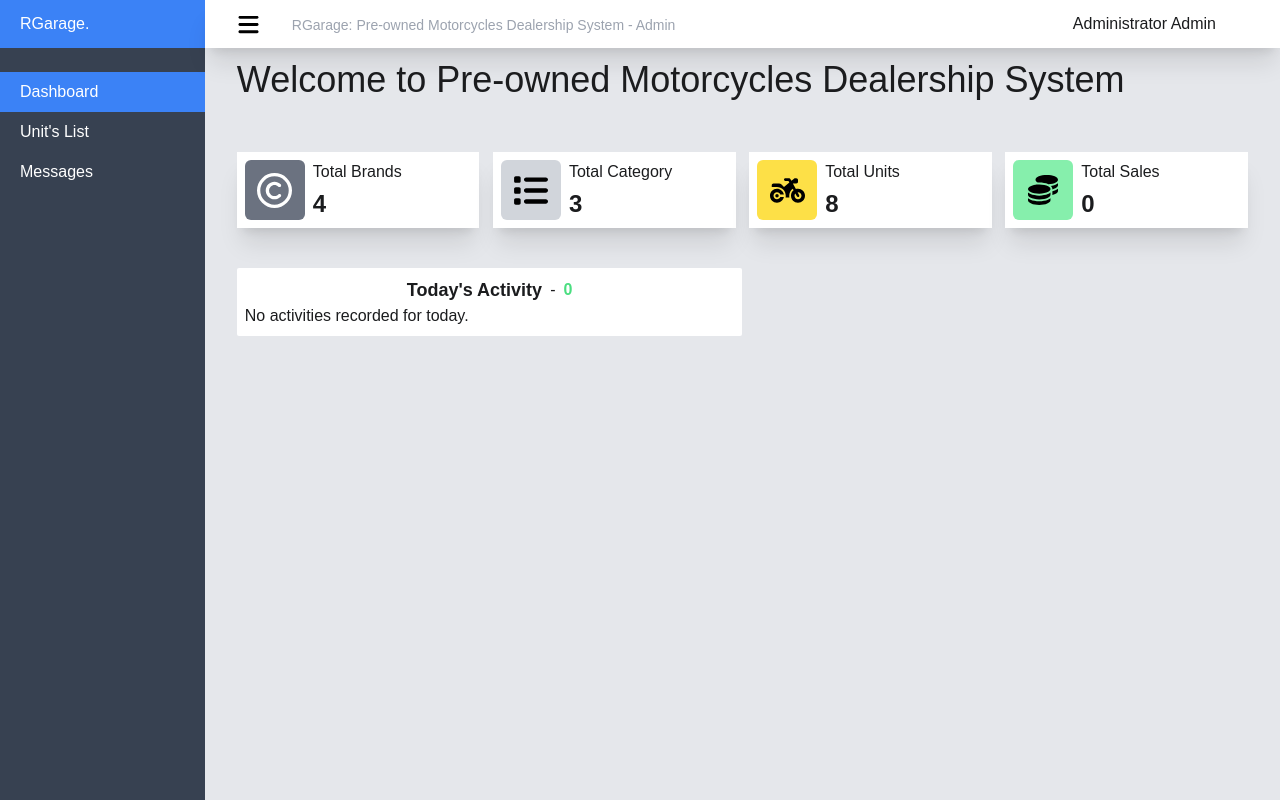
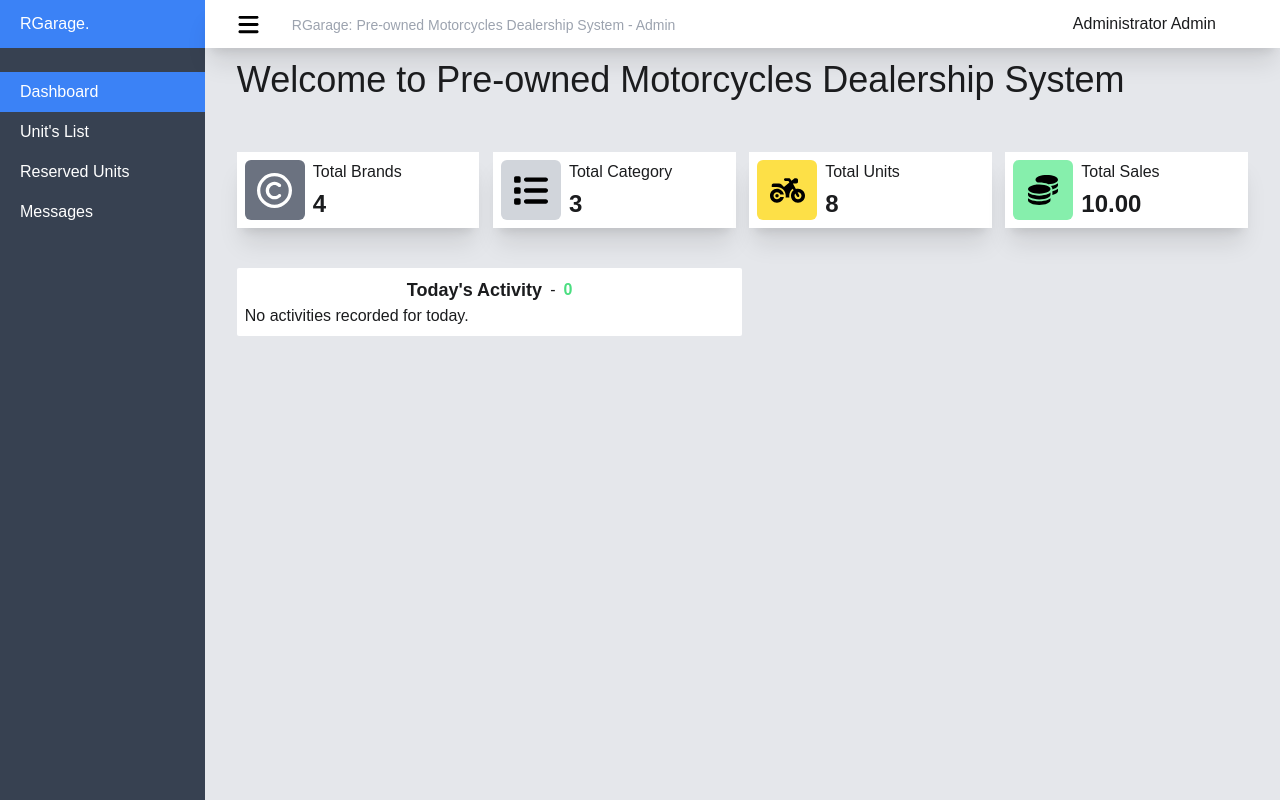
Before and after one commit to jericViernes30/RGarage, a PHP site: page /RGarage/admin/dashboard in a window 1280 px wide. Run offline with PHP 8.4, Linux system fonts and the light colour scheme; data comes from the database, SQL or seed files in the repository; tables that the repository leaves empty or names only in its code hold one stand-in row (values such as "Sample post"); some libraries are stand-ins or nearby versions.

Commit message:
new links

```diff
--- a/views/admin/dashboard.php
+++ b/views/admin/dashboard.php
@@ -13,6 +13,7 @@
         <div class="w-full flex flex-col">
             <a href="/RGarage/admin/dashboard" class="bg-blue-500 py-2 px-5 text-white w-full">Dashboard</a>
             <a href="/RGarage/admin/units" class="py-2 px-5 text-white w-full">Unit's List</a>
+            <a href="/RGarage/admin/reserved-units" class="py-2 px-5 text-white w-full">Reserved Units</a>
             <a href="/RGarage/admin/messages" class="py-2 px-5 text-white w-full">Messages</a>
         </div>
     </div>
@@ -61,7 +62,7 @@
                 </div>
                 <div class="flex flex-col justify-between">
                     <p>Total Sales</p>
-                    <p class="text-2xl font-semibold">0</p>
+                    <p class="text-2xl font-semibold"><?php echo htmlspecialchars(number_format($totalSales, 2)); ?></p>
                 </div>
             </div>
         </div>
```
